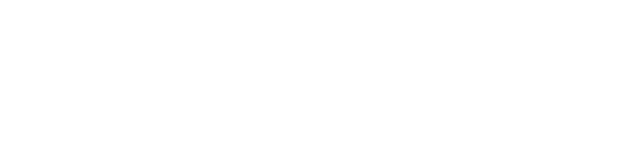
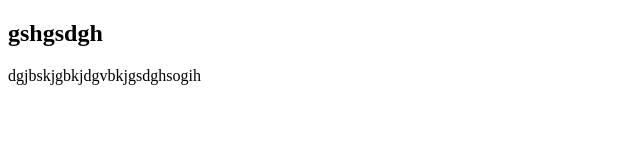
Before and after one commit to HeluPablo/test-github, a plain HTML site: page index.html in a window 1280 px wide. Shown: the whole page, without its empty margins (0-640 px from the left). Drawn offline with Linux system fonts and the light colour scheme.

Commit message:
Update 1

```diff
--- a/index.html
+++ b/index.html
@@ -7,6 +7,7 @@
     <title>Document</title>
 </head>
 <body>
-
+    <h2>gshgsdgh</h2>
+    <p>dgjbskjgbkjdgvbkjgsdghsogih</p>
 </body>
 </html>
```
